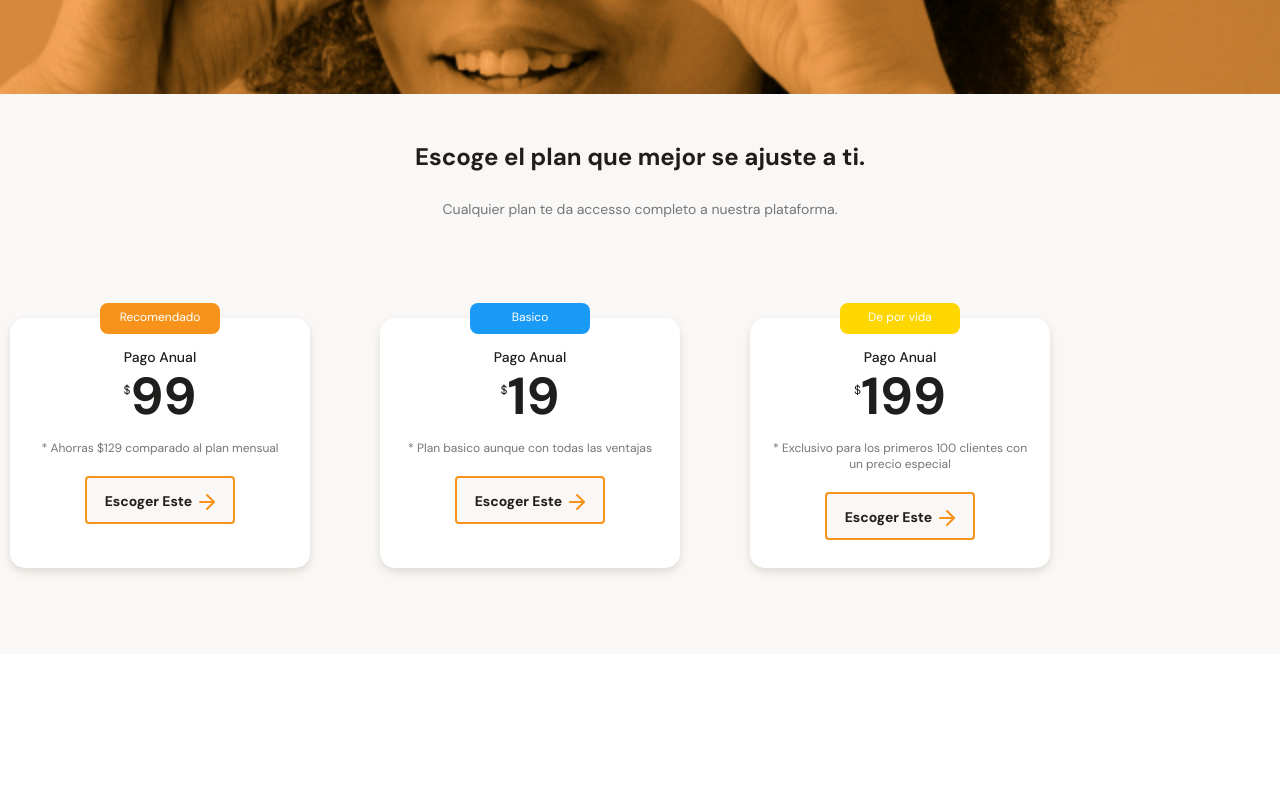
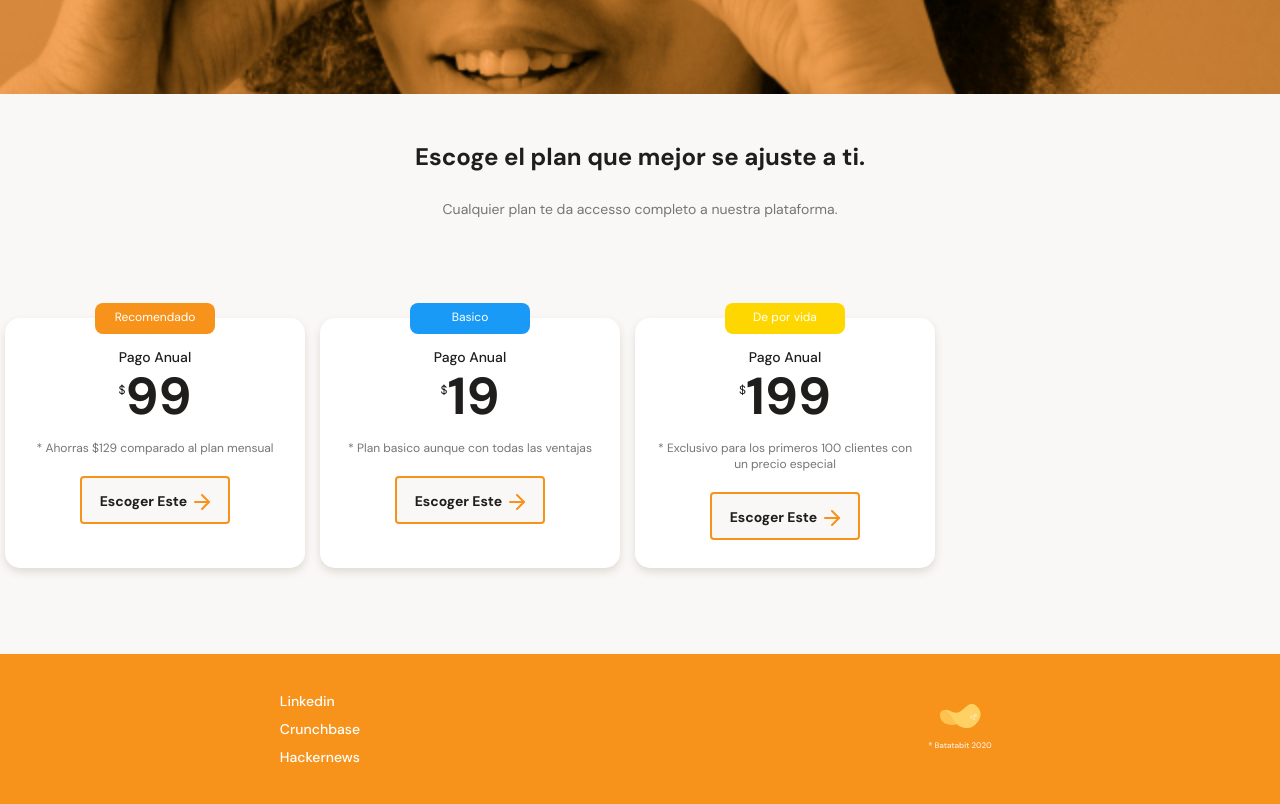
Before and after one commit to JavierReivajG/JavierReivajG, a plain HTML site: page index.html in a window 1280 px wide. Shown: the part 2656-3460 px from the top of the page. Before the commit the page ends 3310 px from the top, so only its background shows below. Drawn offline with Linux system fonts and the light colour scheme.

Commit message:
Segundo commit de footer y ajustar las cards

```diff
--- a/index.html
+++ b/index.html
@@ -162,7 +162,16 @@
         </section>
     </main>
     <footer>
-
+        <section class="left">
+            <ul>
+                <li><a href="#">Linkedin</a></li>
+                <li><a href="#">Crunchbase</a></li>
+                <li><a href="#">Hackernews</a></li>
+            </ul>
+        </section>
+        <section class="right">
+            <img src="./assets/img/logo-footer.svg" alt="logo de Batatabit 2020">
+        </section>
     </footer>
 </body>
 </html>
--- a/style.css
+++ b/style.css
@@ -479,7 +479,7 @@ main .main-exchange-container p {
 }
 .plans-container--slider{
     display: flex;
-    gap: 50px;
+    gap: 5px;
     height: 316px;
     overflow-x: scroll;
     overscroll-behavior-x: contain;
@@ -489,10 +489,10 @@ main .main-exchange-container p {
     position: relative;
     scroll-snap-align: center;
     width: 70%;
-    min-width: 230px;
+    min-width: 190px;
     max-width: 300px;
     height: 250px;
-    margin: 50px 10px 0;
+    margin: 50px 5px 0;
     padding: 0 15px;
     background-color: var(--just-white);
     border-radius: 15px;
@@ -587,3 +587,32 @@ main .main-exchange-container p {
     font-size: 1.2rem;
     padding: 6px;
 }
+
+footer {
+    display: flex;
+    width: 100%;
+    height: 150px;
+    background-color: var(--bitcoin-orange);
+}
+
+footer section {
+    display: flex;
+    justify-content: center;
+    align-items: center;
+    width: 50%;
+}
+
+footer .left ul  {
+    font-size: 1.4rem;
+    font-weight: 500;
+    line-height: 1.8rem;
+    list-style: none;
+}
+.left li {
+    margin: 10px 0;
+}
+
+.left a {
+    text-decoration: none;
+    color: var(--just-white);
+}
```
